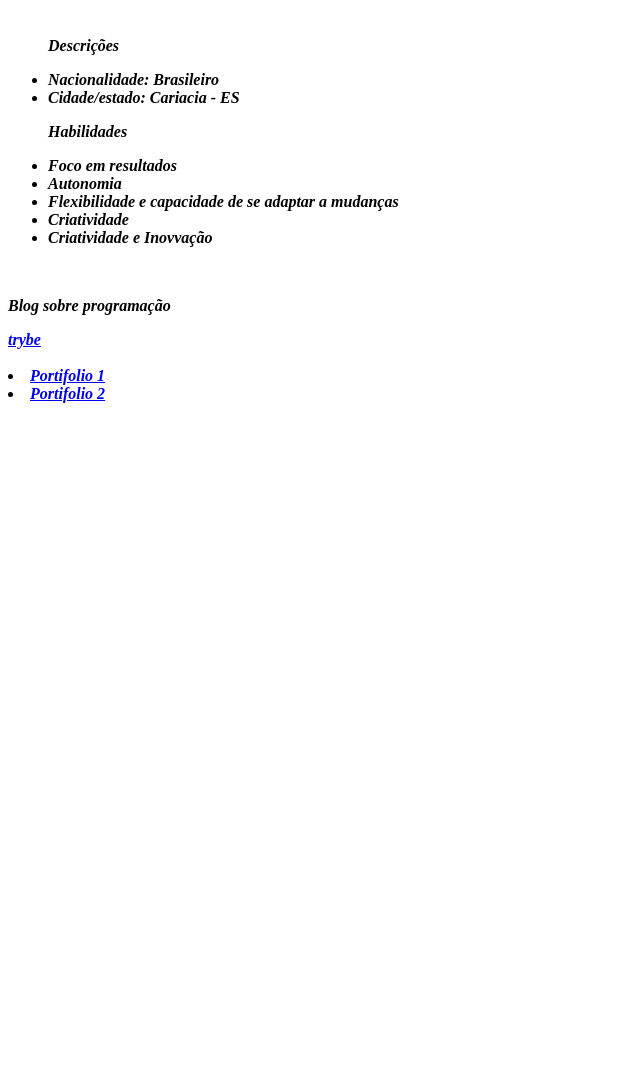
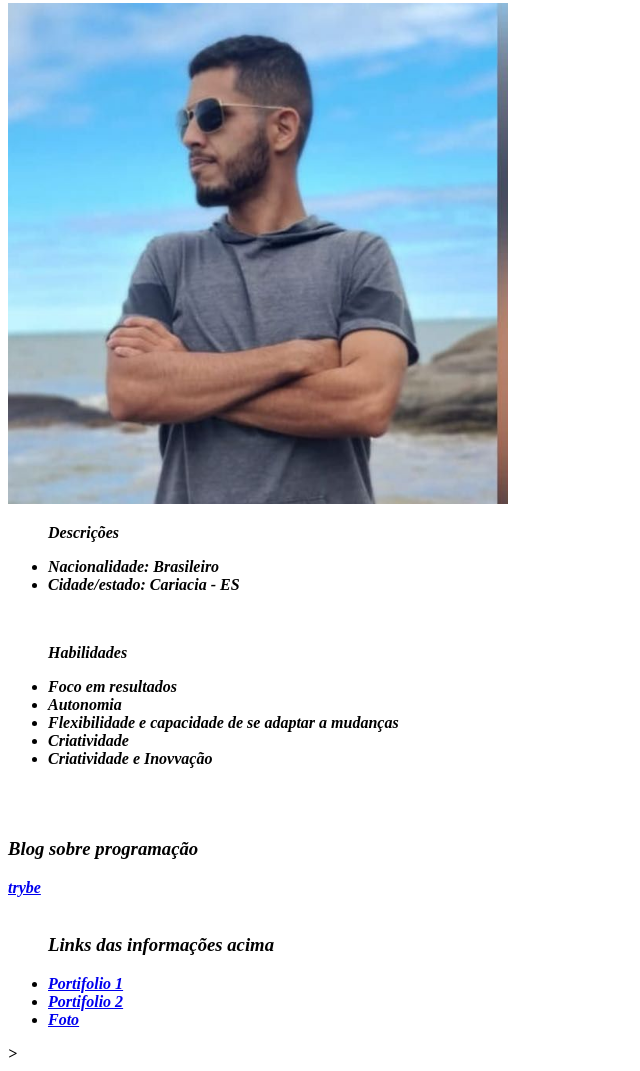
Before and after one commit to kayohr/HTML-TRABALHO1, a plain HTML site: page index.html in a window 1280 px wide. Shown: the part 103-1174 px from the top of the page, without its empty margins (0-640 px from the left). Before the commit the page ends 800 px from the top, so only its background shows below. Drawn offline with Linux system fonts and the light colour scheme.

Commit message:
finalizado

```diff
--- a/index.html
+++ b/index.html
@@ -8,15 +8,24 @@
 </head>
 <body>
  <h1><strong><em>Nome: Kayo Henricky Ramos dos Santos<strong><em></h1>
- <img src="" alt="">
-<ul><p id="Descrições"><strong><em>Descrições</em></strong><p><li>Nacionalidade: Brasileiro</liul><li><strong><em>Cidade/estado: Cariacia - ES</li><p id="#Descrições"><strong><em>Habilidades</em></strong><li>Foco em resultados</li>
-<li>Autonomia</li><li>Flexibilidade e capacidade de se adaptar a mudanças</li><li>Criatividade</li><li>Criatividade e Inovvação</p></li></ul>
-<br>
-<p>Blog sobre programação</p>
+ <img id="foto" src ="./imagem.jpeg" alt ="Foto na praia" width="500px">
+<ul><p id="Descrições"><strong><em>Descrições</em></strong><p>
+<li>Nacionalidade: Brasileiro</li>
+<li><strong><em>Cidade/estado: Cariacia - ES</li></ul><br>
+<ul><p id="Descrições"><strong><em>Habilidades</em></strong></p>
+<li>Foco em resultados</li>
+<li>Autonomia</li>
+<li>Flexibilidade e capacidade de se adaptar a mudanças</li>
+<li>Criatividade</li>
+<li>Criatividade e Inovvação</p></li></ul>
+<br><br>
+<h3>Blog sobre programação</h3>
 <a href="https://blog.betrybe.com/" target="_blanc"> trybe</a>
 <br><br>
+<ul><h3>Links das informações acima</h3>
 <li><a href="#Descrições">Portifolio 1</a></li>
 <li><a href="#Habilidades">Portifolio 2<a></li>
+<li><a href="#foto">Foto<a></li></ul>>
 
 
 </body>
```
Also changed, not shown: imagem.jpeg (added).
